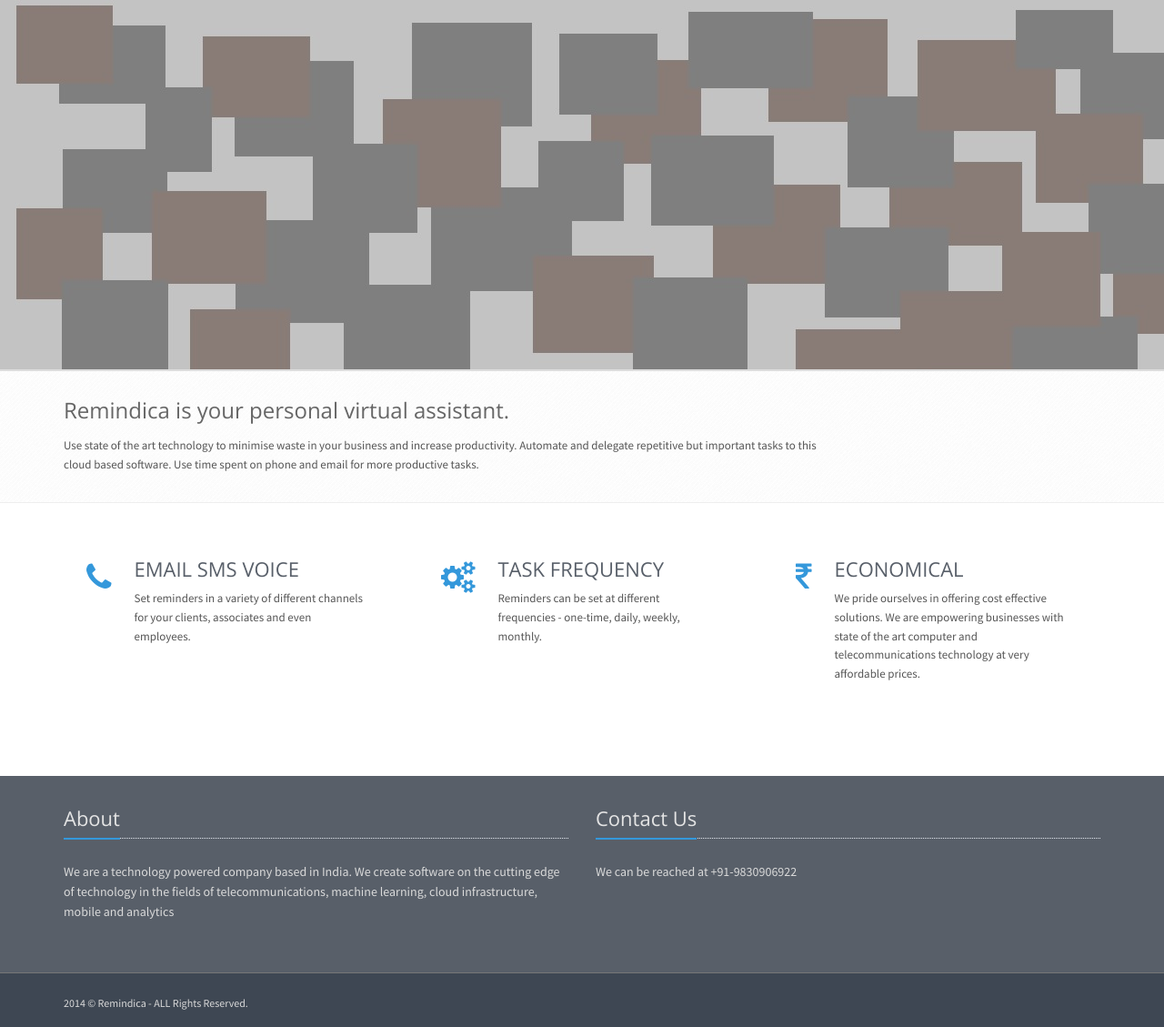
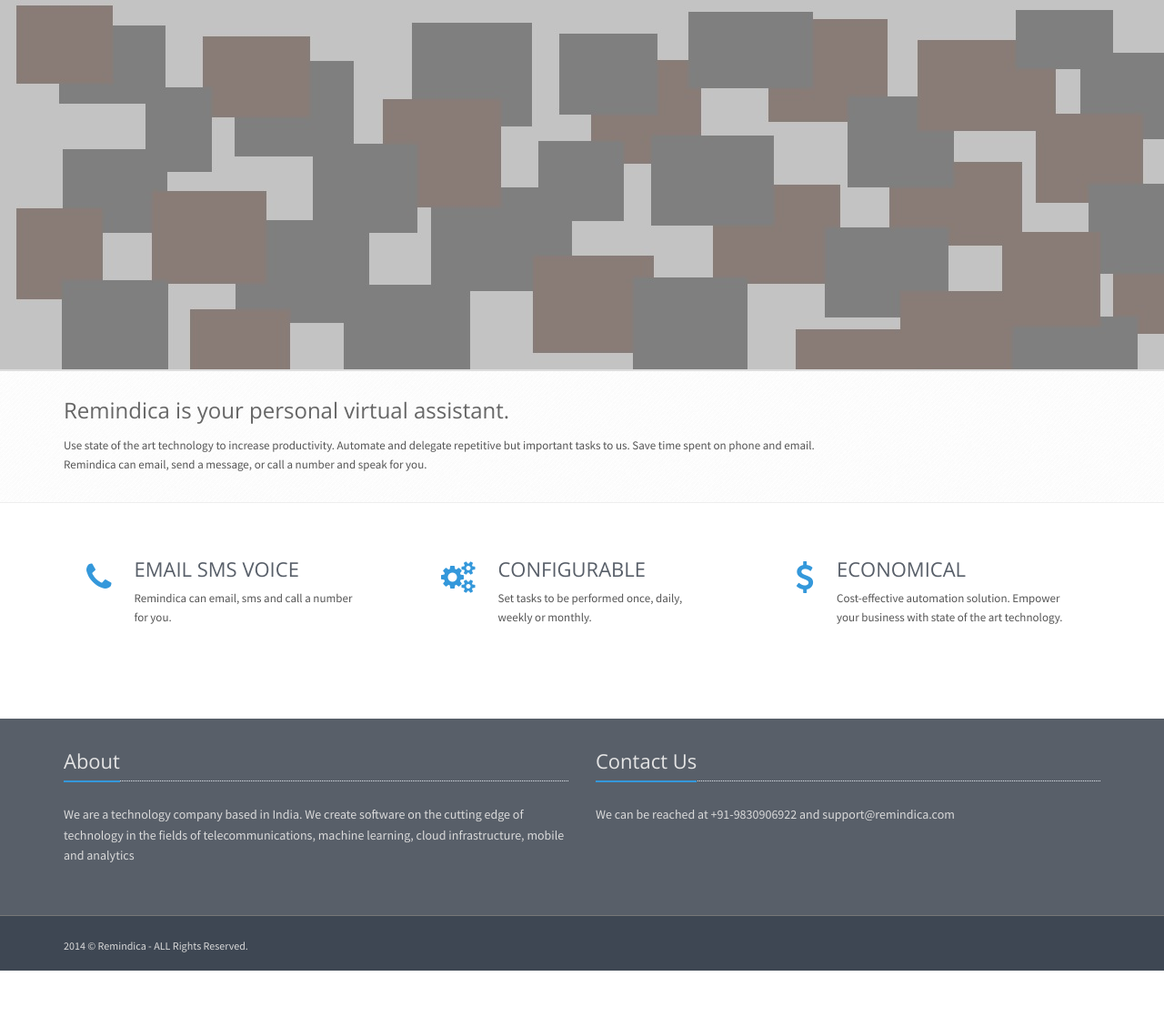
Before and after one commit to udayj/ReminderService, a Flask app: page / in a window 1280 px wide. Shown: the part 53-1182 px from the top of the page at 91% size. After the commit the page ends 1120 px from the top, so only its background shows below. Run offline with Flask 2, Linux system fonts and the light colour scheme; parts of the project's set-up code (start-up, migrations or seed data) failed here and were passed over; some libraries are stand-ins or nearby versions.

Commit message:
Text changes for better product positioning

```diff
--- a/templates/base.html
+++ b/templates/base.html
@@ -103,13 +103,13 @@
                 <div class="col-md-6 md-margin-bottom-40">
                     <!-- About -->
                     <div class="headline"><h2>About</h2></div>
-                    <p class="margin-bottom-25 md-margin-bottom-40"> We are a technology powered company based in India. We create software on the cutting edge of technology in the fields of telecommunications, machine learning, cloud infrastructure, mobile and analytics</p>
+                    <p class="margin-bottom-25 md-margin-bottom-40"> We are a technology company based in India. We create software on the cutting edge of technology in the fields of telecommunications, machine learning, cloud infrastructure, mobile and analytics</p>
                     <!-- End About -->
                   </div>
                   <div class="col-md-6 md-margin-bottom-40">
                     <!-- About -->
                     <div class="headline"><h2>Contact Us</h2></div>
-                    <p class="margin-bottom-25 md-margin-bottom-40">We can be reached at +91-9830906922</p>
+                    <p class="margin-bottom-25 md-margin-bottom-40">We can be reached at +91-9830906922 and support@remindica.com</p>
                     <!-- End About -->
                   </div>
                 </div>
--- a/templates/front.html
+++ b/templates/front.html
@@ -38,7 +38,7 @@
     <div class="slider-inner">
       <div id="da-slider" class="da-slider" style="background-position: 0% 0%;">
         <div class="da-slide">
-          <h2><i> PERSONAL VIRTUAL </i><br><i>ASSISTANT IN THE CLOUD </i></h2>
+          <h2><i> PERSONAL ASSISTANT</i><br><i>IN THE CLOUD </i></h2>
           <p> <i>Enhance productivity </i><br>
             <i>through the power of </i><br>
             <i>cutting edge technology </i></p>
@@ -49,16 +49,16 @@
           <h2><i> EMAIL</i><br>
           <i> SMS</i><br>
           <i> VOICE CALL</i></h2>
-          <p> <i>Get and send </i><br>
-            <i>reminders across</i><br>
-            <i>different channels</i></p>
+          <p> <i>Set tasks across </i><br>
+            <i>different channels</i><br>
+            <i>for remindica</i></p>
 
 
         </div>
         <div class="da-slide">
           <h2><i> TRANSPARENT</i><br>
-          <i> AFFORDABLE</i><br>
-          <i> PRICING</i></h2>
+          <i> AFFORDABLE</i>
+          </h2>
           <p> <i>Empowering businesses</i><br>
             <i>with cost effective</i><br>
             <i>technology and prices</i></p>
@@ -77,8 +77,8 @@
             <div class="row">
                 <div class="col-md-9 animated fadeInLeft">
                     <span>Remindica is your personal virtual assistant.</span>
-                    <p>Use state of the art technology to minimise waste in your business and increase productivity.
-                      Automate and delegate repetitive but important tasks to this cloud based software. Use time spent on phone and email for more productive tasks.</p>
+                    <p>Use state of the art technology to increase productivity.
+                      Automate and delegate repetitive but important tasks to us. Save time spent on phone and email. Remindica can email, send a message, or call a number and speak for you.</p>
                 </div>
 
             </div>
@@ -93,7 +93,7 @@
                     <i class="fa fa-phone service-icon"></i>
               <div class="desc">
                 <h4>EMAIL SMS VOICE</h4>
-                        <p>Set reminders in a variety of different channels for your clients, associates and even employees.</p>
+                        <p>Remindica can email, sms and call a number for you.</p>
               </div>
             </div>
           </div>
@@ -101,17 +101,17 @@
             <div class="service">
                     <i class="fa fa-cogs service-icon"></i>
               <div class="desc">
-                <h4>TASK FREQUENCY</h4>
-                        <p>Reminders can be set at different frequencies - one-time, daily, weekly, monthly.</p>
+                <h4>CONFIGURABLE</h4>
+                        <p>Set tasks to be performed once, daily, weekly or monthly.</p>
               </div>
             </div>
           </div>
           <div class="col-md-4">
             <div class="service">
-                    <i class="fa fa-inr service-icon"></i>
+                    <i class="fa fa-dollar service-icon"></i>
               <div class="desc">
                 <h4>ECONOMICAL</h4>
-                        <p>We pride ourselves in offering cost effective solutions. We are empowering businesses with state of the art computer and telecommunications technology at very affordable prices. </p>
+                        <p>Cost-effective automation solution. Empower your business with state of the art technology.</p>
               </div>
             </div>
           </div>
--- a/templates/list.html
+++ b/templates/list.html
@@ -4,7 +4,7 @@
 <div class="breadcrumbs">
 	<div class="container">
 		<h1 class="pull-left">
-			Reminder Task Dashboard
+			Task Dashboard
 		</h1>
 	</div>
 </div>
@@ -16,7 +16,7 @@
 					<thead>
 						<tr>
 							<td>
-								State
+								Status
 							</td>
 							<td>
 								Message
```
Also changed, not shown: templates/new_task.html (+1 -7 lines).
